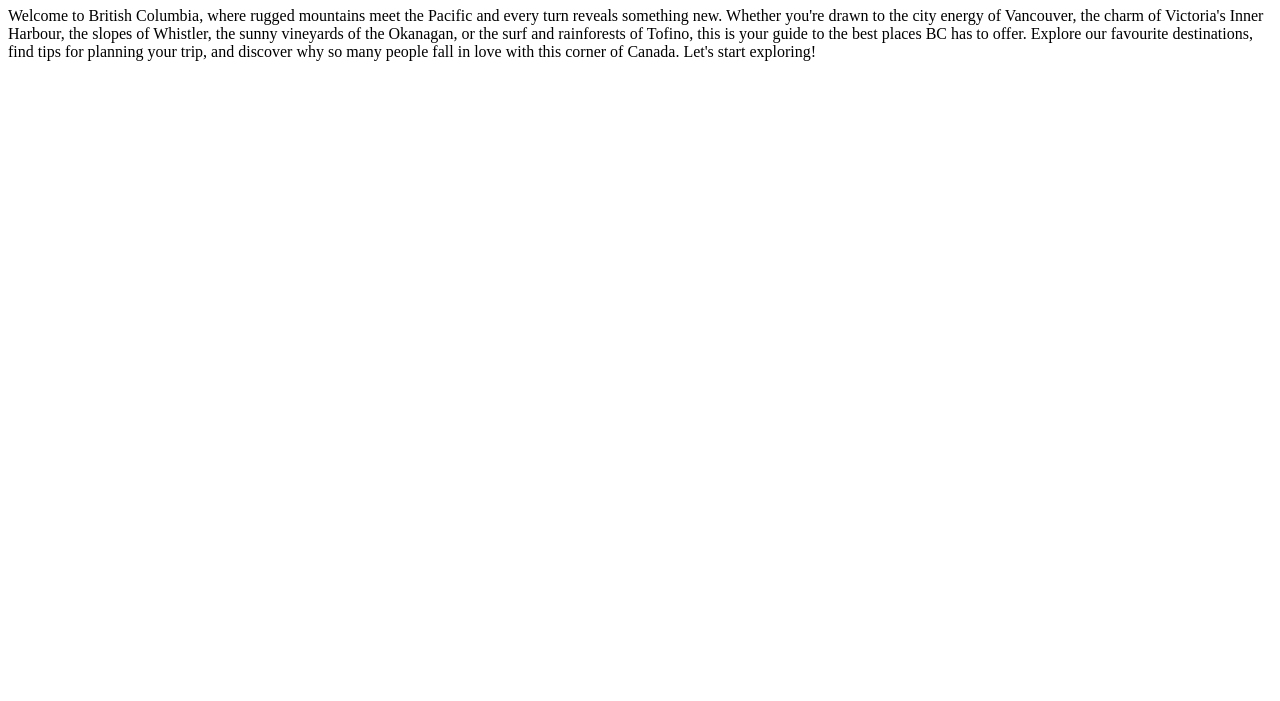
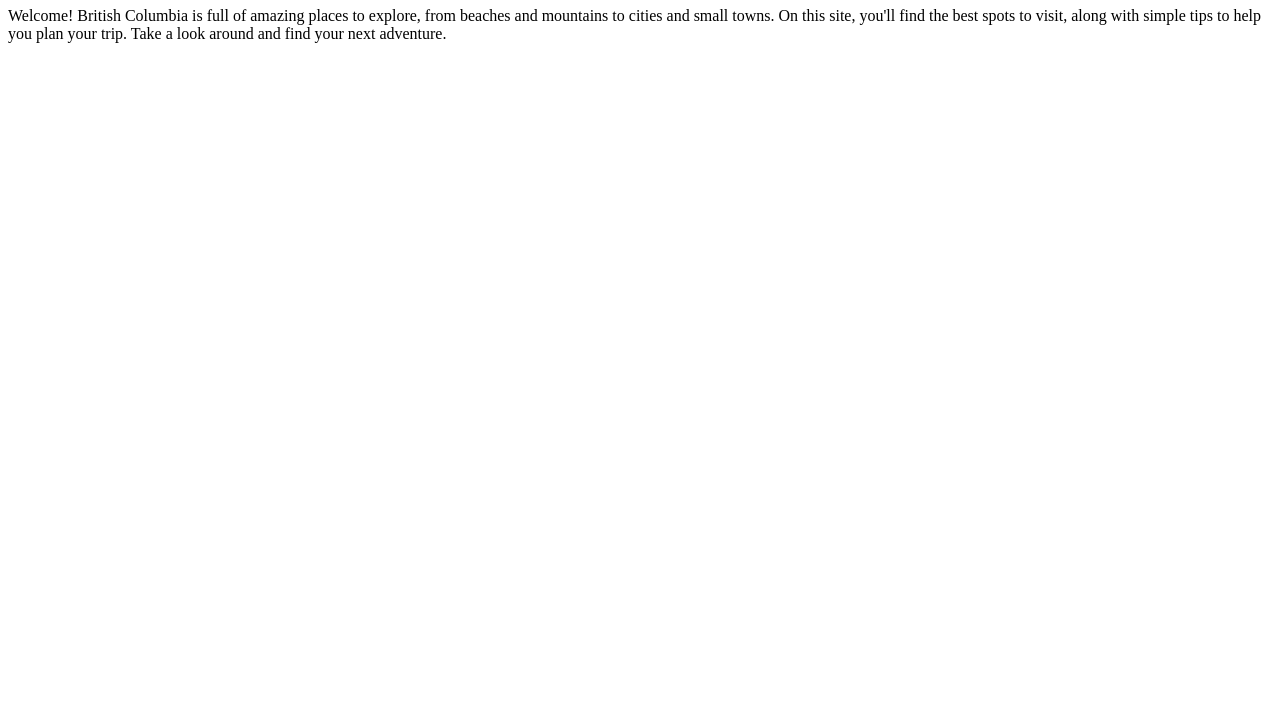
Before and after one commit to melectr/team-website, a plain HTML site: page index.html in a window 1280 px wide. Shown: the part 99-800 px from the top of the page. Drawn offline with Linux system fonts and the light colour scheme.

Commit message:
Add welcome text to home page

```diff
--- a/index.html
+++ b/index.html
@@ -10,9 +10,9 @@
         <a href="index.html">Home</a>
     </nav>
     <h1>Welcome</h1>
-    <p> Welcome to British Columbia, where rugged mountains meet the Pacific and every turn reveals something new.
-        Whether you're drawn to the city energy of Vancouver, the charm of Victoria's Inner Harbour, the slopes of Whistler, the sunny vineyards of the Okanagan, or the surf and rainforests of Tofino, this is your guide to the best places BC has to offer.
-        Explore our favourite destinations, find tips for planning your trip, and discover why so many people fall in love with this corner of Canada. Let's start exploring!
+    <p> Welcome! British Columbia is full of amazing places to explore, from beaches and mountains to cities and small towns.
+        On this site, you'll find the best spots to visit, along with simple tips to help you plan your trip.
+        Take a look around and find your next adventure.
     </p>
 </body>
 </html>
```
